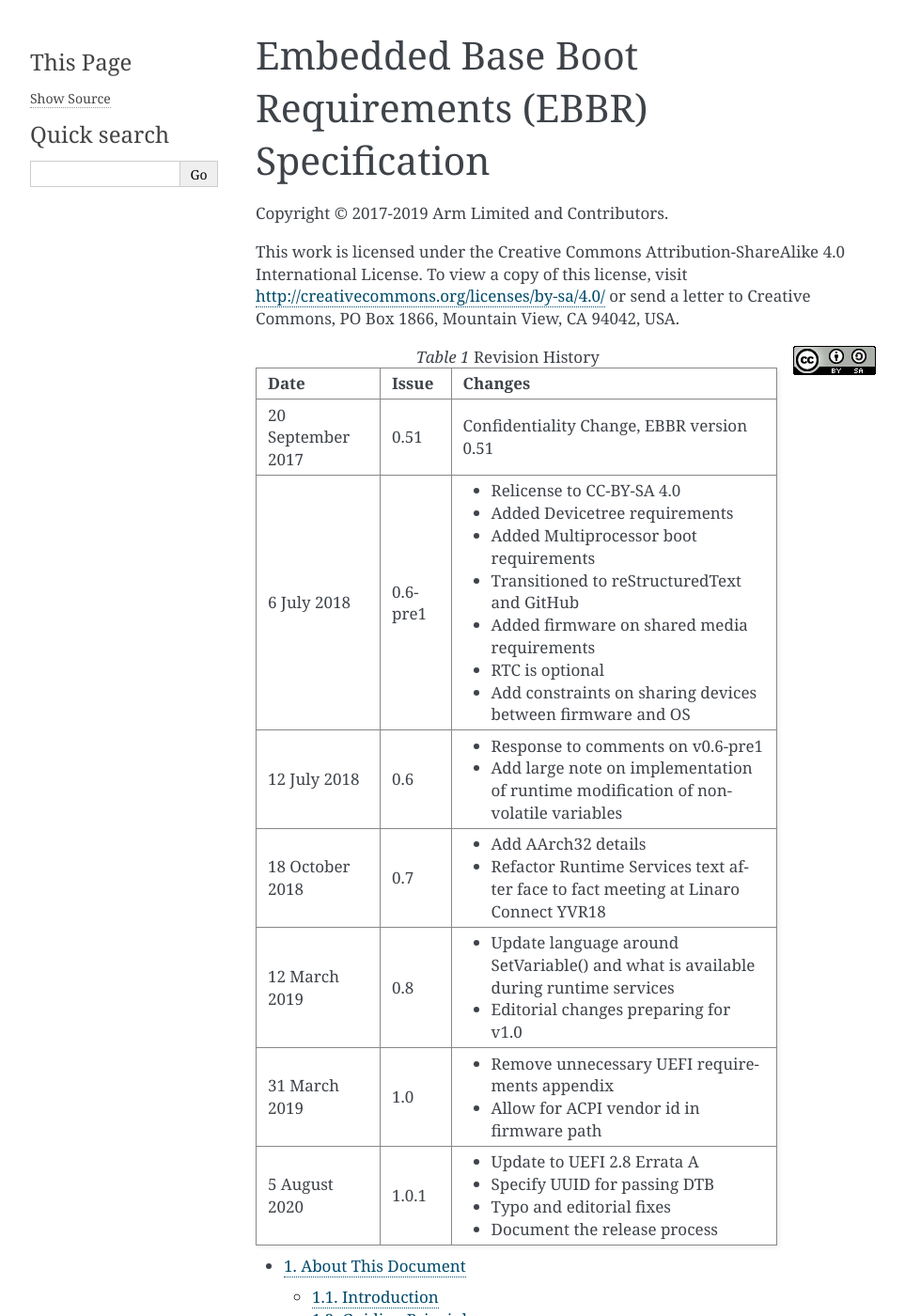
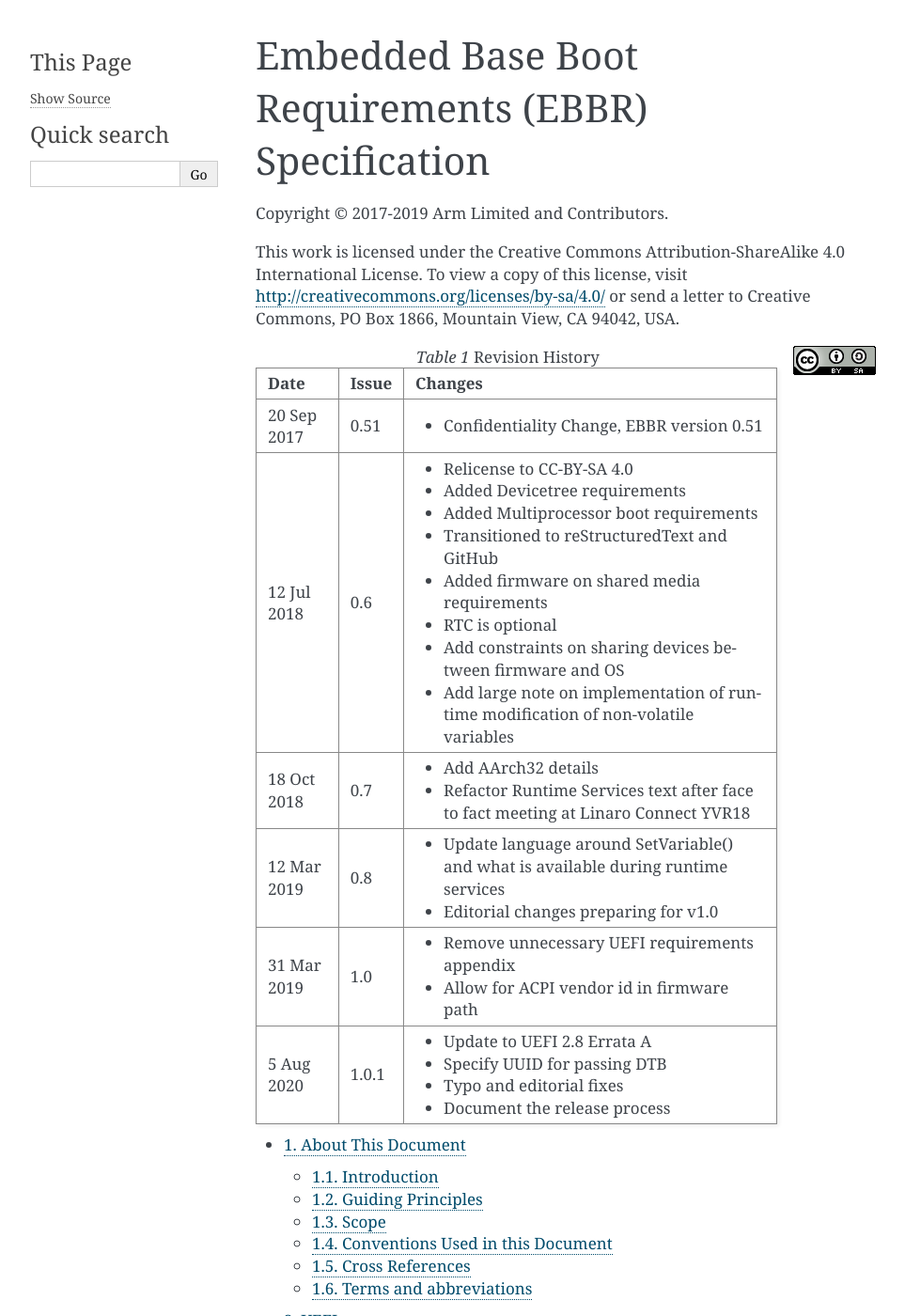
Before and after one commit to ARM-software/ebbr, a Sphinx documentation site: the page built from source/index.rst, in a window 1280 px wide and 1400 px high. Shown: the whole window at 94% size, without its empty margins (148-1111 px from the left). Built offline with Sphinx 7.4.7, drawn with Linux system fonts in a browser that asks for light colours.

Commit message:
Reformat revision history table to render better
The revision history table was throwing render problems. Replace the
full month names with abbreviations to give more space for the actual
changelog content. Also drop the 0.6-pre1 tag as it wasn't a full
release and lump it in with the full 0.6 tag.

Signed-off-by: Grant Likely <grant.likely@arm.com>

```diff
--- a/source/index.rst
+++ b/source/index.rst
@@ -21,35 +21,34 @@
 .. tabularcolumns:: l c p{11.5cm}
 .. table:: Revision History
 
-   ================= ========= =============================================
-   Date              Issue     Changes
-   ================= ========= =============================================
-   20 September 2017 0.51      Confidentiality Change, EBBR version 0.51
-   6 July 2018       0.6-pre1  - Relicense to CC-BY-SA 4.0
-                               - Added Devicetree requirements
-                               - Added Multiprocessor boot requirements
-                               - Transitioned to reStructuredText and GitHub
-                               - Added firmware on shared media requirements
-                               - RTC is optional
-                               - Add constraints on sharing devices between
-                                 firmware and OS
-   12 July 2018      0.6       - Response to comments on v0.6-pre1
-                               - Add large note on implementation of runtime
-                                 modification of non-volatile variables
-   18 October 2018   0.7       - Add AArch32 details
-                               - Refactor Runtime Services text after face
-                                 to fact meeting at Linaro Connect YVR18
-   12 March 2019     0.8       - Update language around SetVariable() and
-                                 what is available during runtime services
-                               - Editorial changes preparing for v1.0
-   31 March 2019     1.0       - Remove unnecessary UEFI requirements
-                                 appendix
-                               - Allow for ACPI vendor id in firmware path
-   5 August 2020     1.0.1     - Update to UEFI 2.8 Errata A
-                               - Specify UUID for passing DTB
-                               - Typo and editorial fixes
-                               - Document the release process
-   ================= ========= =============================================
+   ============= ======= =============================================
+   Date          Issue   Changes
+   ============= ======= =============================================
+   20 Sep 2017   0.51    - Confidentiality Change, EBBR version 0.51
+   12 Jul 2018   0.6     - Relicense to CC-BY-SA 4.0
+                         - Added Devicetree requirements
+                         - Added Multiprocessor boot requirements
+                         - Transitioned to reStructuredText and GitHub
+                         - Added firmware on shared media requirements
+                         - RTC is optional
+                         - Add constraints on sharing devices between
+                           firmware and OS
+                         - Add large note on implementation of runtime
+                           modification of non-volatile variables
+   18 Oct 2018   0.7     - Add AArch32 details
+                         - Refactor Runtime Services text after face
+                           to fact meeting at Linaro Connect YVR18
+   12 Mar 2019   0.8     - Update language around SetVariable() and
+                           what is available during runtime services
+                         - Editorial changes preparing for v1.0
+   31 Mar 2019   1.0     - Remove unnecessary UEFI requirements
+                           appendix
+                         - Allow for ACPI vendor id in firmware path
+   5 Aug 2020    1.0.1   - Update to UEFI 2.8 Errata A
+                         - Specify UUID for passing DTB
+                         - Typo and editorial fixes
+                         - Document the release process
+   ============= ======= =============================================
 
 .. toctree::
    :numbered:
```
